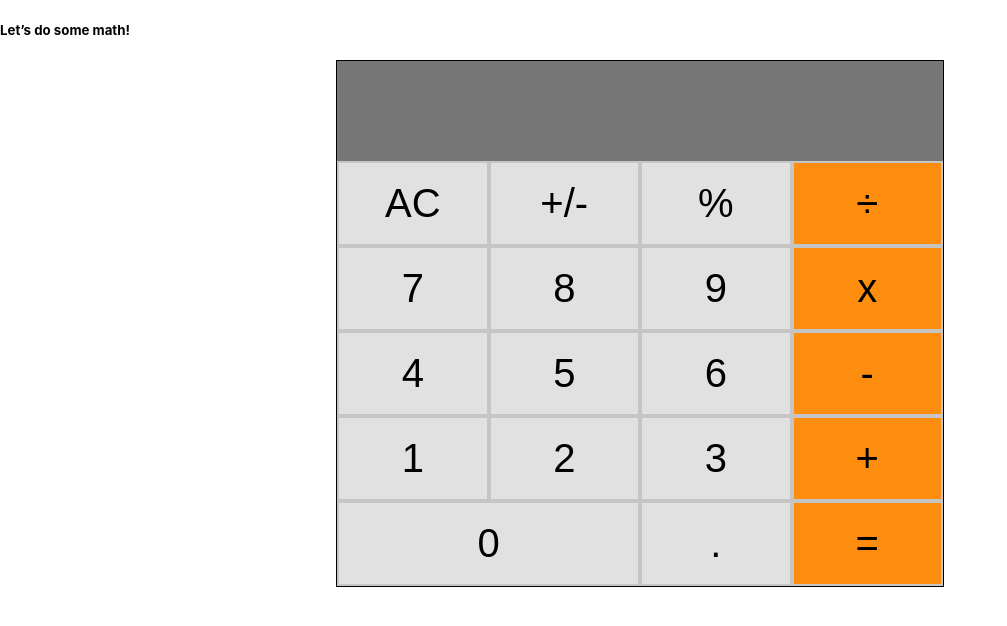
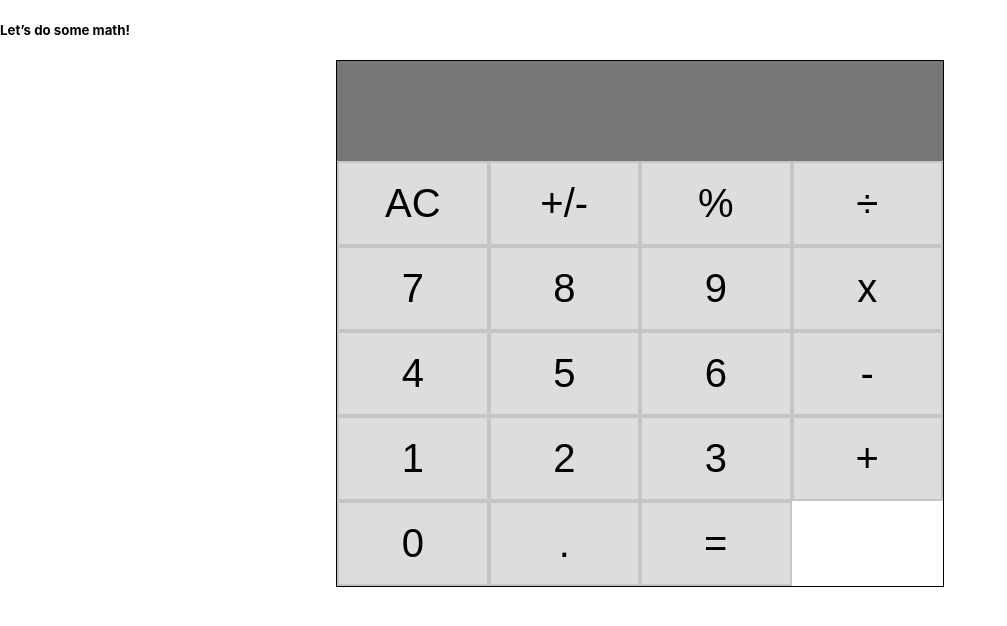
Before and after one commit to akshay-narkar/Calculator-React, a React (Create React App) app: page / in a window 1280 px wide. Shown: the top 626 px of the page, without its empty margins (0-1007 px from the left). Built offline with nearby package versions, Linux system fonts and the light colour scheme.

Commit message:
Change button defaults and add width and styling to specfic buttons

```diff
--- a/src/components/Button.js
+++ b/src/components/Button.js
@@ -3,23 +3,14 @@ import PropTypes from 'prop-types';
 
 export default function Button(props) {
   const {
-    buttonName, isOperator, isZero, clickHandler,
+    buttonName, wide, color, clickHandler,
   } = props;
-  if (isOperator) {
-    return (
-      <button
-        type="button"
-        className="op-btn"
-        onClick={clickHandler}
-      >
-        {buttonName}
-      </button>
-    );
-  }
+
   return (
     <button
+      style={{ width: wide, backgroundColor: color }}
       type="button"
-      className={isZero ? 'btn zero' : 'btn'}
+      className="btn"
       onClick={clickHandler}
     >
       {buttonName}
@@ -28,13 +19,13 @@ export default function Button(props) {
 }
 
 Button.propTypes = {
+  wide: PropTypes.string,
+  color: PropTypes.string,
   buttonName: PropTypes.string.isRequired,
-  isZero: PropTypes.bool,
-  isOperator: PropTypes.bool,
   clickHandler: PropTypes.func.isRequired,
 };
 
 Button.defaultProps = {
-  isZero: false,
-  isOperator: false,
+  wide: '25%',
+  color: '#ddd',
 };
```
